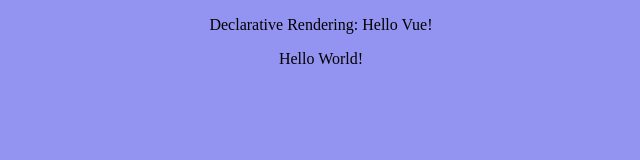
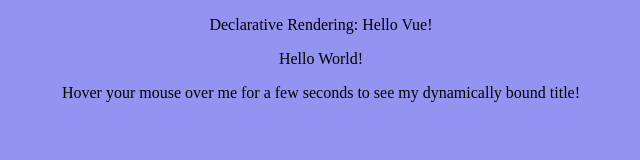
Before and after one commit to walterlee7/vue-tutorial, a website: page build/index.html in a window 1280 px wide. Shown: the whole page, without its empty margins (319-959 px from the left). Drawn offline with nearby package versions, Linux system fonts and the light colour scheme.

Commit message:
added first directive

```diff
--- a/build/index.html
+++ b/build/index.html
@@ -24,6 +24,13 @@
         {{ message }}
     </div>
 
+    <div id="app-2">
+        <span v-bind:title="message">
+            Hover your mouse over me for a few seconds
+            to see my dynamically bound title!
+        </span>
+    </div>
+
     <!-- development version of Vue.js -->
     <script src="https://cdn.jsdelivr.net/npm/vue/dist/vue.js"></script>
 
--- a/build/style.css
+++ b/build/style.css
@@ -9,4 +9,10 @@
 
 #app2 {
     text-align: center;
+    margin: 1em;
 }
+
+#app-2 {
+    text-align: center;
+    margin: 1em;
+}
--- a/build/vue.js
+++ b/build/vue.js
@@ -12,3 +12,10 @@
         message: 'Hello World!'
     }
 })
+
+var app3 = new Vue({
+    el: '#app-2',
+    data: {
+        message: 'You loaded this page on ' + new Date().toLocaleString()
+    }
+})
```
